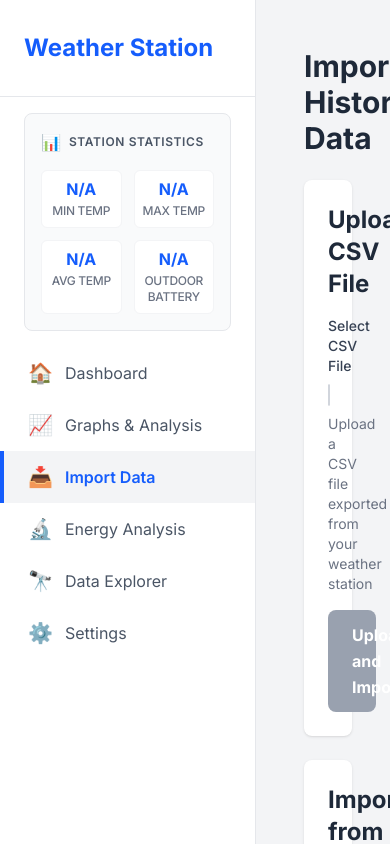
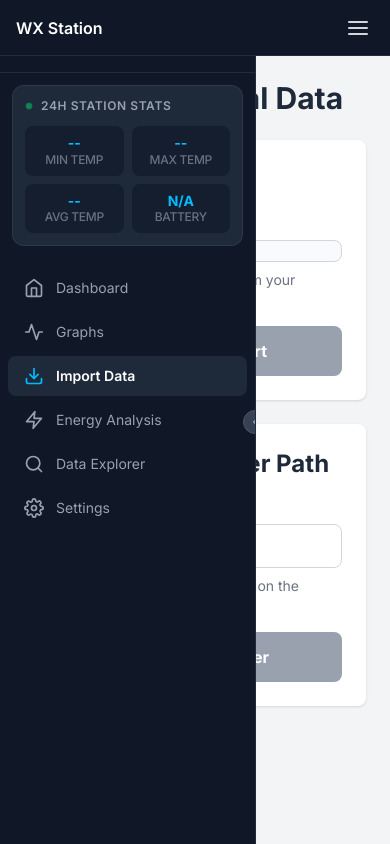
Before and after one commit to irjudson/wx-tools, a Vue app in the folder frontend/: page /import in a window 390 px wide. Built offline with nearby package versions, Linux system fonts and the light colour scheme; no server answers; what chartjs-plugin-zoom would draw is missing.

Commit message:
feat: collapsible sidebar with icon-rail, mobile drawer, dark nav

```diff
--- a/frontend/src/App.vue
+++ b/frontend/src/App.vue
@@ -1,132 +1,189 @@
 <template>
   <div class="app-container">
-    <!-- Sidebar -->
-    <nav class="sidebar">
+
+    <!-- ── Desktop Sidebar ── -->
+    <nav :class="['sidebar hidden md:flex flex-col', sidebarCollapsed ? 'collapsed' : 'expanded']">
+      <!-- Logo -->
       <div class="logo">
-        <h1>Weather Station</h1>
+        <div class="logo-icon">
+          <svg xmlns="http://www.w3.org/2000/svg" width="18" height="18" viewBox="0 0 24 24"
+            fill="none" stroke="white" stroke-width="2.5" stroke-linecap="round" stroke-linejoin="round">
+            <path d="M17.5 19H9a7 7 0 1 1 6.71-9h1.79a4.5 4.5 0 1 1 0 9Z"/>
+          </svg>
+        </div>
+        <span class="logo-text sidebar-text">WX Station</span>
       </div>
 
       <!-- Station Statistics -->
-      <div class="station-stats">
+      <div class="station-stats sidebar-text">
         <div class="stats-header">
-          <span class="stats-icon">📊</span>
-          <h3>Station Statistics</h3>
+          <div class="status-dot"></div>
+          <h3>24h Station Stats</h3>
         </div>
         <div class="stats-grid">
           <div class="stat-item">
-            <div class="stat-value">{{ stats24h.minTemp !== null ? stats24h.minTemp.toFixed(1) + '°F' : 'N/A' }}</div>
+            <div class="stat-value">{{ stats24h.minTemp !== null ? stats24h.minTemp.toFixed(1) + '°' : '--' }}</div>
             <div class="stat-label">Min Temp</div>
           </div>
           <div class="stat-item">
-            <div class="stat-value">{{ stats24h.maxTemp !== null ? stats24h.maxTemp.toFixed(1) + '°F' : 'N/A' }}</div>
+            <div class="stat-value">{{ stats24h.maxTemp !== null ? stats24h.maxTemp.toFixed(1) + '°' : '--' }}</div>
             <div class="stat-label">Max Temp</div>
           </div>
           <div class="stat-item">
-            <div class="stat-value">{{ stats24h.avgTemp !== null ? stats24h.avgTemp.toFixed(1) + '°F' : 'N/A' }}</div>
+            <div class="stat-value">{{ stats24h.avgTemp !== null ? stats24h.avgTemp.toFixed(1) + '°' : '--' }}</div>
             <div class="stat-label">Avg Temp</div>
           </div>
           <div class="stat-item">
             <div :class="['stat-value', batteryClass]">{{ batteryStatus }}</div>
-            <div class="stat-label">Outdoor Battery</div>
+            <div class="stat-label">Battery</div>
           </div>
         </div>
       </div>
 
-      <!-- Navigation Menu -->
-      <div class="nav-menu">
-        <router-link to="/" class="nav-item" active-class="active">
-          <span class="nav-icon">🏠</span>
-          Dashboard
+      <!-- Navigation -->
+      <nav class="nav-menu">
+        <router-link v-for="link in navLinks" :key="link.to"
+          :to="link.to" class="nav-item" active-class="active"
+          :title="sidebarCollapsed ? link.label : undefined">
+          <NavIcons :name="link.icon" :size="20" />
+          <span class="sidebar-text text-sm">{{ link.label }}</span>
         </router-link>
-        <router-link to="/graphs" class="nav-item" active-class="active">
-          <span class="nav-icon">📈</span>
-          Graphs & Analysis
-        </router-link>
-        <router-link to="/import" class="nav-item" active-class="active">
-          <span class="nav-icon">📥</span>
-          Import Data
-        </router-link>
-        <router-link to="/analysis" class="nav-item" active-class="active">
-          <span class="nav-icon">🔬</span>
-          Energy Analysis
-        </router-link>
-        <router-link to="/explorer" class="nav-item" active-class="active">
-          <span class="nav-icon">🔭</span>
-          Data Explorer
-        </router-link>
-        <router-link to="/settings" class="nav-item" active-class="active">
-          <span class="nav-icon">⚙️</span>
-          Settings
-        </router-link>
-      </div>
+      </nav>
+
+      <!-- Collapse toggle -->
+      <button class="sidebar-toggle" @click="toggleSidebar"
+        :aria-label="sidebarCollapsed ? 'Expand sidebar' : 'Collapse sidebar'">
+        <NavIcons :name="sidebarCollapsed ? 'chevron-right' : 'chevron-left'" :size="12" />
+      </button>
     </nav>
 
-    <!-- Main Content Area -->
-    <main class="main-content">
+    <!-- ── Mobile Top App Bar ── -->
+    <header class="top-app-bar">
+      <span class="text-white font-semibold text-base">WX Station</span>
+      <button @click="drawerOpen = true" class="text-gray-300 hover:text-white p-1" aria-label="Open menu">
+        <NavIcons name="menu" :size="24" />
+      </button>
+    </header>
+
+    <!-- ── Mobile Drawer ── -->
+    <Transition name="fade">
+      <div v-if="drawerOpen" class="drawer-overlay" @click="drawerOpen = false" />
+    </Transition>
+
+    <div :class="['mobile-drawer', drawerOpen ? 'open' : 'closed']">
+      <div class="logo border-b border-gray-700/50 justify-between">
+        <div class="flex items-center gap-3">
+          <div class="logo-icon">
+            <svg xmlns="http://www.w3.org/2000/svg" width="18" height="18" viewBox="0 0 24 24"
+              fill="none" stroke="white" stroke-width="2.5" stroke-linecap="round" stroke-linejoin="round">
+              <path d="M17.5 19H9a7 7 0 1 1 6.71-9h1.79a4.5 4.5 0 1 1 0 9Z"/>
+            </svg>
+          </div>
+          <span class="logo-text">WX Station</span>
+        </div>
+        <button @click="drawerOpen = false" class="text-gray-400 hover:text-white">
+          <NavIcons name="x" :size="20" />
+        </button>
+      </div>
+
+      <!-- Station stats in drawer -->
+      <div class="station-stats mx-3 my-3">
+        <div class="stats-header">
+          <div class="status-dot"></div>
+          <h3>24h Station Stats</h3>
+        </div>
+        <div class="stats-grid">
+          <div class="stat-item">
+            <div class="stat-value">{{ stats24h.minTemp !== null ? stats24h.minTemp.toFixed(1) + '°' : '--' }}</div>
+            <div class="stat-label">Min</div>
+          </div>
+          <div class="stat-item">
+            <div class="stat-value">{{ stats24h.maxTemp !== null ? stats24h.maxTemp.toFixed(1) + '°' : '--' }}</div>
+            <div class="stat-label">Max</div>
+          </div>
+          <div class="stat-item">
+            <div class="stat-value">{{ stats24h.avgTemp !== null ? stats24h.avgTemp.toFixed(1) + '°' : '--' }}</div>
+            <div class="stat-label">Avg</div>
+          </div>
+          <div class="stat-item">
+            <div :class="['stat-value', batteryClass]">{{ batteryStatus }}</div>
+            <div class="stat-label">Battery</div>
+          </div>
+        </div>
+      </div>
+
+      <nav class="nav-menu">
+        <router-link v-for="link in navLinks" :key="link.to"
+          :to="link.to" class="nav-item" active-class="active"
+          @click="drawerOpen = false">
+          <NavIcons :name="link.icon" :size="20" />
+          <span class="text-sm">{{ link.label }}</span>
+        </router-link>
+      </nav>
+    </div>
+
+    <!-- ── Main Content ── -->
+    <main :class="['main-content', sidebarCollapsed ? 'sidebar-collapsed' : 'sidebar-expanded']">
       <router-view />
     </main>
+
   </div>
 </template>
 
 <script setup lang="ts">
 import { computed, onMounted, onUnmounted, ref } from 'vue';
 import { useWeatherStore } from './stores/weather';
+import NavIcons from './components/NavIcons.vue';
 
 const weatherStore = useWeatherStore();
 
-// 24-hour statistics
-const stats24h = ref<{
-  minTemp: number | null;
-  maxTemp: number | null;
-  avgTemp: number | null;
-}>({
-  minTemp: null,
-  maxTemp: null,
-  avgTemp: null,
+// ── Sidebar state ──
+const STORAGE_KEY = 'wx-sidebar-collapsed';
+const sidebarCollapsed = ref(localStorage.getItem(STORAGE_KEY) === 'true');
+const drawerOpen = ref(false);
+
+function toggleSidebar() {
+  sidebarCollapsed.value = !sidebarCollapsed.value;
+  localStorage.setItem(STORAGE_KEY, String(sidebarCollapsed.value));
+}
+
+// ── Nav links ──
+const navLinks = [
+  { to: '/',         label: 'Dashboard',       icon: 'home' },
+  { to: '/graphs',   label: 'Graphs',          icon: 'graphs' },
+  { to: '/import',   label: 'Import Data',     icon: 'import' },
+  { to: '/analysis', label: 'Energy Analysis', icon: 'analysis' },
+  { to: '/explorer', label: 'Data Explorer',   icon: 'explorer' },
+  { to: '/settings', label: 'Settings',        icon: 'settings' },
+];
+
+// ── 24h statistics ──
+const stats24h = ref<{ minTemp: number | null; maxTemp: number | null; avgTemp: number | null }>({
+  minTemp: null, maxTemp: null, avgTemp: null,
 });
 
-// Battery status
 const batteryStatus = computed(() => {
   const battery = weatherStore.latestReading?.outdoor_battery;
   if (battery === null || battery === undefined) return 'N/A';
-
-  // Battery is 0-1 scale, convert to percentage
-  const pct = battery * 100;
-  return `${pct.toFixed(0)}%`;
+  return `${(battery * 100).toFixed(0)}%`;
 });
 
 const batteryClass = computed(() => {
   const battery = weatherStore.latestReading?.outdoor_battery;
   if (battery === null || battery === undefined) return '';
-
-  const pct = battery * 100;
-  if (pct < 20) return 'error';
-  return '';
+  return battery * 100 < 20 ? 'error' : '';
 });
 
-// Fetch 24h statistics
 const fetch24hStats = async () => {
   try {
     const end = new Date();
     const start = new Date(end.getTime() - 24 * 60 * 60 * 1000);
-
-    const params = new URLSearchParams({
-      start: start.toISOString(),
-      end: end.toISOString(),
-      limit: '1440', // 24h at 1 reading per minute
-    });
-
+    const params = new URLSearchParams({ start: start.toISOString(), end: end.toISOString(), limit: '1440' });
     const response = await fetch(`/api/weather/readings?${params}`);
     if (!response.ok) return;
-
     const readings = await response.json();
-
     if (!Array.isArray(readings) || readings.length === 0) return;
-
-    const temps = readings
-      .map((r: any) => r.outdoor_temp_f)
-      .filter((t: any) => t !== null && t !== undefined);
-
+    const temps = readings.map((r: any) => r.outdoor_temp_f).filter((t: any) => t !== null && t !== undefined);
     if (temps.length > 0) {
       stats24h.value.minTemp = Math.min(...temps);
       stats24h.value.maxTemp = Math.max(...temps);
@@ -137,28 +194,22 @@ const fetch24hStats = async () => {
   }
 };
 
-// Load stats and latest reading on mount
+let statsInterval: ReturnType<typeof setInterval>;
+
 onMounted(() => {
-  // Fetch latest reading for battery status
   weatherStore.fetchLatestReading();
-
-  // Fetch 24h stats for min/max/avg
   fetch24hStats();
-  setInterval(fetch24hStats, 5 * 60 * 1000);
-
-  // Start auto-refresh for latest reading
+  statsInterval = setInterval(fetch24hStats, 5 * 60 * 1000);
   weatherStore.startDashboardAutoRefresh();
 });
 
-// Cleanup on unmount
 onUnmounted(() => {
+  clearInterval(statsInterval);
   weatherStore.stopDashboardAutoRefresh();
 });
 </script>
 
 <style scoped>
-/*
-  This file is intentionally left blank as styles are being migrated to Tailwind CSS.
-  Any remaining styles here should be considered temporary or under migration.
-*/
+.fade-enter-active, .fade-leave-active { transition: opacity 150ms ease; }
+.fade-enter-from, .fade-leave-to      { opacity: 0; }
 </style>
--- a/frontend/src/style.css
+++ b/frontend/src/style.css
@@ -33,77 +33,135 @@ body {
   @apply flex h-screen overflow-hidden;
 }
 
+/* ── Sidebar ── */
 .sidebar {
-  @apply w-64 bg-white dark:bg-gray-800 border-r border-gray-200 dark:border-gray-700 py-8 fixed h-screen overflow-y-auto;
+  @apply fixed left-0 top-0 h-screen bg-gray-900 border-r border-gray-700/50 flex flex-col overflow-hidden z-30;
+  transition: width 200ms ease;
 }
 
+.sidebar.expanded  { width: 256px; }
+.sidebar.collapsed { width: 64px; }
+
+.sidebar.collapsed .sidebar-text   { @apply hidden; }
+.sidebar.collapsed .station-stats  { @apply hidden; }
+.sidebar.collapsed .logo-text      { @apply hidden; }
+
 .logo {
-  @apply px-6 pb-8 border-b border-gray-200 dark:border-gray-700 mb-4;
+  @apply flex items-center gap-3 px-4 py-5 border-b border-gray-700/50 flex-shrink-0;
 }
 
-.logo h1 {
-  @apply text-2xl font-bold text-blue-600;
+.logo-icon {
+  @apply w-8 h-8 rounded-lg bg-sky-500 flex items-center justify-center flex-shrink-0;
+}
+
+.logo-text {
+  @apply text-lg font-bold text-white truncate;
 }
 
 .station-stats {
-  @apply mx-6 my-4 p-4 bg-gray-50 dark:bg-gray-700 border border-gray-200 dark:border-gray-600 rounded-lg;
+  @apply mx-3 my-3 p-3 bg-gray-800 rounded-xl border border-gray-700/60 flex-shrink-0;
 }
 
 .station-stats .stats-header {
-  @apply flex items-center gap-2 mb-4;
+  @apply flex items-center gap-2 mb-3;
 }
 
 .station-stats .stats-header h3 {
-  @apply text-xs uppercase text-gray-600 dark:text-gray-300 font-semibold tracking-wider m-0;
+  @apply text-xs uppercase text-gray-400 font-semibold tracking-wider m-0;
 }
 
-.station-stats .stats-icon {
-  @apply text-base;
+.status-dot {
+  @apply w-2 h-2 rounded-full bg-green-400 flex-shrink-0;
+  animation: pulse-dot 2s ease-in-out infinite;
+}
+
+@keyframes pulse-dot {
+  0%, 100% { opacity: 1; transform: scale(1); }
+  50%       { opacity: 0.5; transform: scale(0.8); }
 }
 
 .station-stats .stats-grid {
-  @apply grid grid-cols-2 gap-3;
+  @apply grid grid-cols-2 gap-2;
 }
 
 .station-stats .stat-item {
-  @apply text-center p-2 bg-white dark:bg-gray-800 rounded-md border border-gray-100 dark:border-gray-700;
+  @apply text-center p-2 bg-gray-900/60 rounded-lg;
 }
 
 .station-stats .stat-value {
-  @apply text-base font-bold text-blue-600 mb-1 leading-tight transition-opacity duration-300;
+  @apply text-sm font-bold text-sky-400 leading-tight;
 }
 
 .station-stats .stat-value.error {
-  @apply text-red-600;
+  @apply text-red-400;
 }
 
 .station-stats .stat-label {
-  @apply text-xs text-gray-500 dark:text-gray-400 uppercase tracking-tight font-medium;
+  @apply text-xs text-gray-500 uppercase tracking-tight font-medium;
 }
 
 .nav-menu {
-  @apply flex flex-col;
+  @apply flex flex-col flex-1 overflow-y-auto py-2;
 }
 
 .nav-item {
-  @apply flex items-center py-3 px-6 text-gray-600 dark:text-gray-300 no-underline transition-all duration-200 border-l-4 border-transparent;
+  @apply flex items-center gap-3 py-2.5 px-4 text-gray-400 no-underline transition-all duration-150 rounded-lg mx-2 my-0.5;
+}
+
+.sidebar.collapsed .nav-item {
+  @apply justify-center px-0 mx-2;
 }
 
 .nav-item:hover {
-  @apply bg-gray-100 dark:bg-gray-700 text-gray-900 dark:text-gray-100;
+  @apply bg-gray-800 text-white;
 }
 
 .nav-item.active {
-  @apply bg-gray-100 dark:bg-gray-700 text-blue-600 dark:text-blue-400 border-blue-600 dark:border-blue-400 font-semibold;
+  @apply bg-gray-800 text-white font-semibold;
 }
 
-.nav-icon {
-  @apply mr-3 text-xl;
+.nav-item.active svg {
+  @apply text-sky-400;
 }
 
+.sidebar-toggle {
+  @apply absolute -right-3 top-1/2 -translate-y-1/2 w-6 h-6 bg-gray-700 border border-gray-600 rounded-full flex items-center justify-center text-gray-300 hover:text-white hover:bg-gray-600 transition-colors cursor-pointer z-40;
+}
+
+/* ── Main Content ── */
 .main-content {
-  @apply flex-1 ml-64 p-6 overflow-y-auto;
+  @apply flex-1 overflow-y-auto;
+  transition: margin-left 200ms ease;
 }
+
+.main-content.sidebar-expanded  { margin-left: 256px; }
+.main-content.sidebar-collapsed { margin-left: 64px; }
+
+@media (max-width: 767px) {
+  .main-content.sidebar-expanded,
+  .main-content.sidebar-collapsed {
+    margin-left: 0;
+    margin-top: 56px;
+  }
+}
+
+/* ── Mobile Top App Bar ── */
+.top-app-bar {
+  @apply fixed top-0 left-0 right-0 h-14 bg-gray-900 border-b border-gray-700/50 flex items-center justify-between px-4 z-40 md:hidden;
+}
+
+/* ── Mobile Drawer ── */
+.drawer-overlay {
+  @apply fixed inset-0 bg-black/60 z-40 md:hidden;
+}
+
+.mobile-drawer {
+  @apply fixed top-0 left-0 h-full w-72 bg-gray-900 z-50 flex flex-col md:hidden;
+  transition: transform 200ms ease;
+}
+
+.mobile-drawer.open   { transform: translateX(0); }
+.mobile-drawer.closed { transform: translateX(-100%); }
 
 /* Base heading styles, can be overridden by specific component styles */
 h2 {
```
